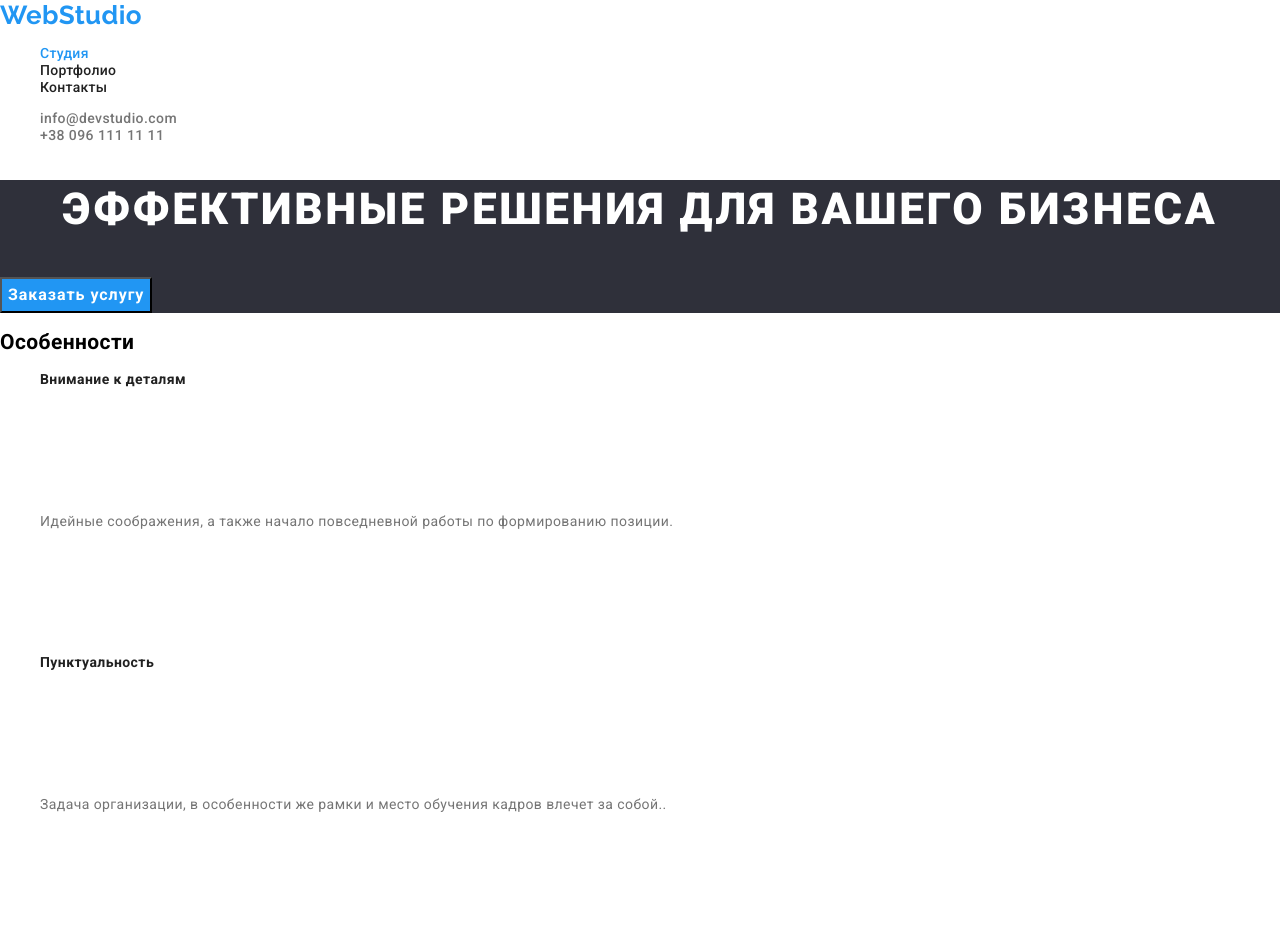
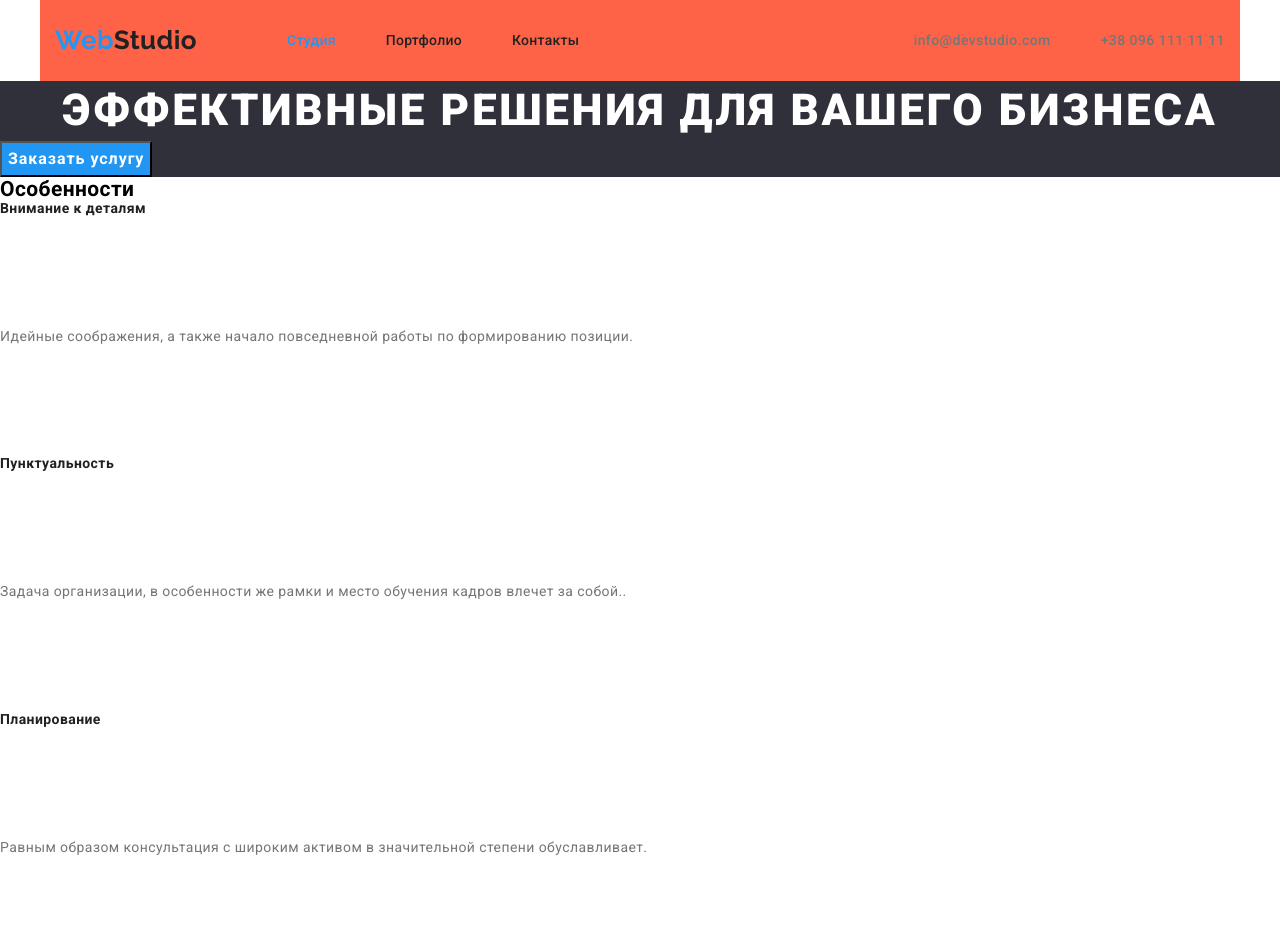
Before and after one commit to Juliana-Kit/goit-markup-hw-03, a plain HTML site: page index.html in a window 1280 px wide. Shown: the top 928 px of the page. Drawn offline with nearby package versions, Linux system fonts and the light colour scheme.

Commit message:
добавляет стили Header
блочные модели и Flexbox

```diff
--- a/css/style.css
+++ b/css/style.css
@@ -2,6 +2,21 @@
   --accent-color: #2196f3;
   --primary-title-color: #212121;
   --primary-text-color: #757575;
+}
+
+p,
+h1,
+h2,
+h3,
+h4,
+h5,
+h6 {
+  margin: 0px;
+}
+
+ul {
+  margin: 0;
+  padding: 0;
 }
 
 body {
@@ -23,14 +38,34 @@ body {
   cursor: pointer;
 }
 
+img {
+  display: block;
+}
+
+.container {
+  margin-left: auto;
+  margin-right: auto;
+  width: 1200px;
+  padding-left: 15px;
+  padding-right: 15px;
+  background-color: tomato;
+}
 /* Logo */
 
+.header.container {
+  display: flex;
+  align-items: center;
+}
+
 .header > .logo {
-  font-family: 'Raleway', sans-serif;
+  font-family: "Raleway", sans-serif;
   font-size: 26px;
   line-height: 1.2;
   color: var(--primary-title-color);
   text-decoration: none;
+
+  margin-right: 90px;
+  padding: 24px 0;
 }
 
 .logo-accent {
@@ -43,6 +78,22 @@ body {
 }
 
 /* Header-list */
+
+.site-nav {
+  display: flex;
+  align-items: center;
+}
+
+.header-list,
+.mail-tel {
+  padding-top: 32px;
+  padding-bottom: 32px;
+}
+
+.header-list:not(:last-child) {
+  margin-right: 50px;
+}
+
 .header-list-link {
   font-weight: 500;
   line-height: 1.14;
@@ -57,6 +108,16 @@ body {
 
 .header-list-link.current {
   color: var(--accent-color);
+}
+
+.header-link {
+  display: flex;
+  margin-left: auto;
+  align-items: center;
+}
+
+.mail-tel:not(:last-child) {
+  margin-right: 50px;
 }
 
 .header-tel-link {
@@ -113,13 +174,17 @@ body {
 }
 
 /* Company */
-.work-list,
+.work-title,
 .company-primary-title {
   font-weight: 700;
   font-size: 36px;
   line-height: 1.7;
   text-align: center;
   color: var(--primary-title-color);
+}
+
+.work-list {
+  display: block;
 }
 
 .company-title {
@@ -143,7 +208,7 @@ body {
   background-color: #2f303a;
 }
 a.logo-footer {
-  font-family: 'Raleway', sans-serif;
+  font-family: "Raleway", sans-serif;
   font-weight: 700;
   font-size: 26px;
   line-height: 31px;
```
